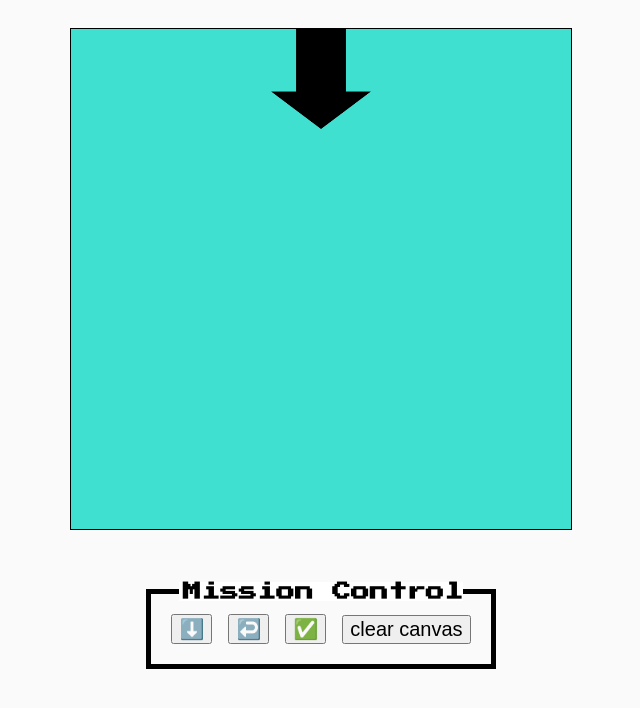
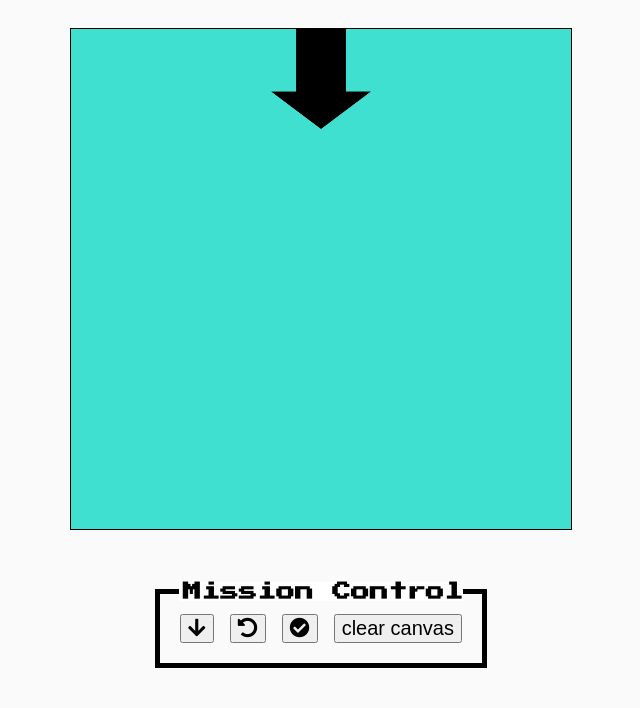
Before and after one commit to Steppico/a-maze-ing, a website: page src/index.html in a window 1280 px wide. Shown: the part 82-790 px from the top of the page, without its empty margins (319-959 px from the left). Drawn offline with Linux system fonts and the light colour scheme.

Commit message:
adds new icons

```diff
--- a/src/index.html
+++ b/src/index.html
@@ -22,9 +22,11 @@
     <h1>a-MAZE-ing</h1>
     <h3 class="missionControl-title">Mission Control</h3>
     <div class="missionControl">
-      <button class="moveForward">⬇️</button>
-      <button class="rotate">↩️</button>
-      <button class="execute">✅</button>
+      <button class="moveForward">
+        <i class="fas fa-arrow-down"></i>
+      </button>
+      <button class="rotate"><i class="fas fa-undo-alt"></i></button>
+      <button class="execute"><i class="fas fa-check-circle"></i></button>
       <button class="clear">clear canvas</button>
     </div>
     <p class="pattern"></p>
```
